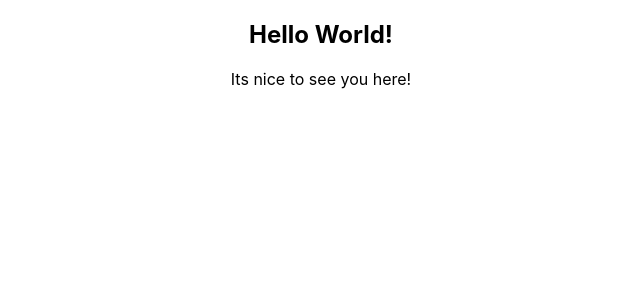
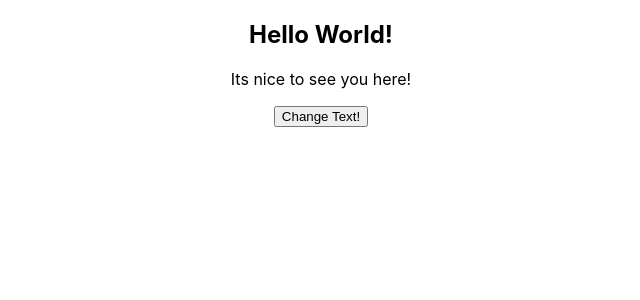
Before and after one commit to PhilipZi/testing-exercise, a React (Create React App) app: page / in a window 1280 px wide. Shown: the top 300 px of the page, without its empty margins (319-959 px from the left). Built offline with nearby package versions, Linux system fonts and the light colour scheme.

Commit message:
add button and state to greeting component

```diff
--- a/src/components/Greeting.js
+++ b/src/components/Greeting.js
@@ -1,8 +1,18 @@
+import { useState } from "react";
+
 function Greeting() {
+  const [changedText, setChangedText] = useState(false);
+
+  function changeTextHandler() {
+    setChangedText(!changedText);
+  }
+
   return (
     <div>
       <h2>Hello World!</h2>
-      <p>Its nice to see you here! </p>
+      {!changedText && <p>Its nice to see you here! </p>}
+      {changedText && <p>changed! </p>}
+      <button onClick={changeTextHandler}>Change Text!</button>
     </div>
   );
 }
```
